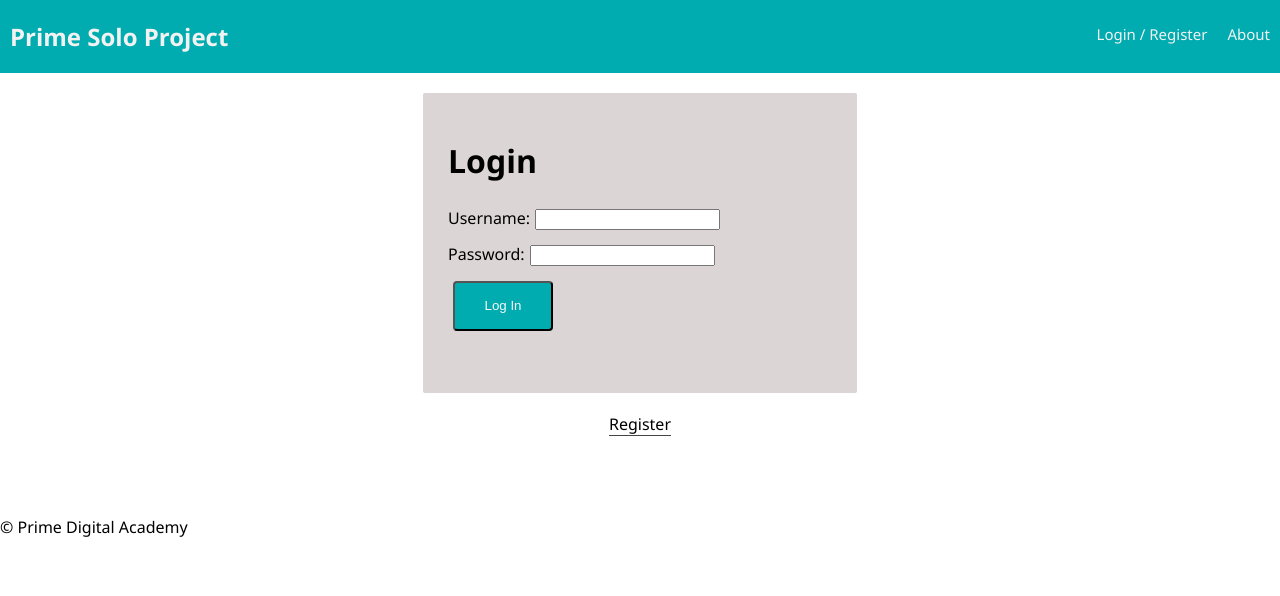
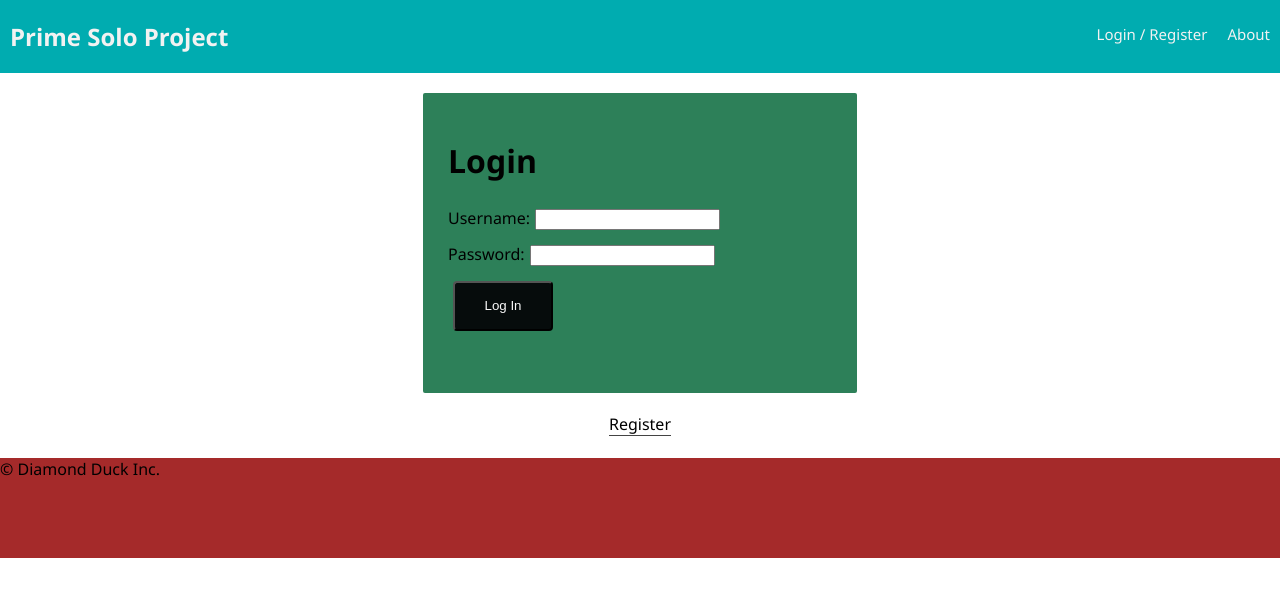
Before and after one commit to TianaJohnson/trade-show, a React (Create React App) app: page /#/home in a window 1280 px wide. Shown: the top 596 px of the page. Built offline with nearby package versions, Linux system fonts and the light colour scheme; no server answers.

Commit message:
removed login form from form, own css

```diff
--- a/src/components/App/App.css
+++ b/src/components/App/App.css
@@ -8,8 +8,9 @@ body {
     margin: 50px;
 }
 
+/* removed login form form css */
 form {
-    background-color: #dbd5d5;
+    background-color: #802d2d;
     width: 30%;
     height: 250px;
     margin: 20px auto;
@@ -23,7 +24,7 @@ input {
 }
 
 .log-in, .log-out, .register {
-  background-color: #00acb0;
+  background-color: #060c0c;
   border-radius: 4px;
   color: #f8f8f8;
   min-height: 50px;
--- a/src/components/Footer/Footer.css
+++ b/src/components/Footer/Footer.css
@@ -1,3 +1,8 @@
 footer {
-    margin-top: 80px;
+    margin: auto;
+    height: 100px;
+    background-color: brown;
+    background-repeat: no-repeat;
+    background-size: cover;
+    position: relative;
 }
--- a/src/components/Footer/Footer.js
+++ b/src/components/Footer/Footer.js
@@ -1,14 +1,10 @@
 import React from 'react';
 import './Footer.css'
 
-// This is one of our simplest components
-// It doesn't have local state, so it can be a function component.
-// It doesn't dispatch any redux actions or display any part of redux state
-// or even care what the redux state is, so it doesn't need 'connect()'
 
 const Footer = () => (
   <footer>
-    &copy; Prime Digital Academy
+    &copy; Diamond Duck Inc.
   </footer>
 );
 
--- /dev/null
+++ b/src/components/LoginPage/LoginPage.css
@@ -0,0 +1,8 @@
+.login_ui {
+        background-color: #2d8059;
+        width: 30%;
+        height: 250px;
+        margin: 20px auto;
+        padding: 25px;
+        border-radius: 2px;
+}
--- a/src/components/LoginPage/LoginPage.js
+++ b/src/components/LoginPage/LoginPage.js
@@ -1,5 +1,6 @@
 import React, { Component } from 'react';
 import { connect } from 'react-redux';
+import './LoginPage.css';
 
 class LoginPage extends Component {
   state = {
@@ -40,7 +41,8 @@ class LoginPage extends Component {
             {this.props.errors.loginMessage}
           </h2>
         )}
-        <form onSubmit={this.login}>
+        <form className="login_ui"
+        onSubmit={this.login}>
           <h1>Login</h1>
           <div>
             <label htmlFor="username">
@@ -81,7 +83,9 @@ class LoginPage extends Component {
           >
             Register
           </button>
+
         </center>
+        <br/>
       </div>
     );
   }
```
Also changed, not shown: src/components/Dashboard/Dashboard.js (added).
